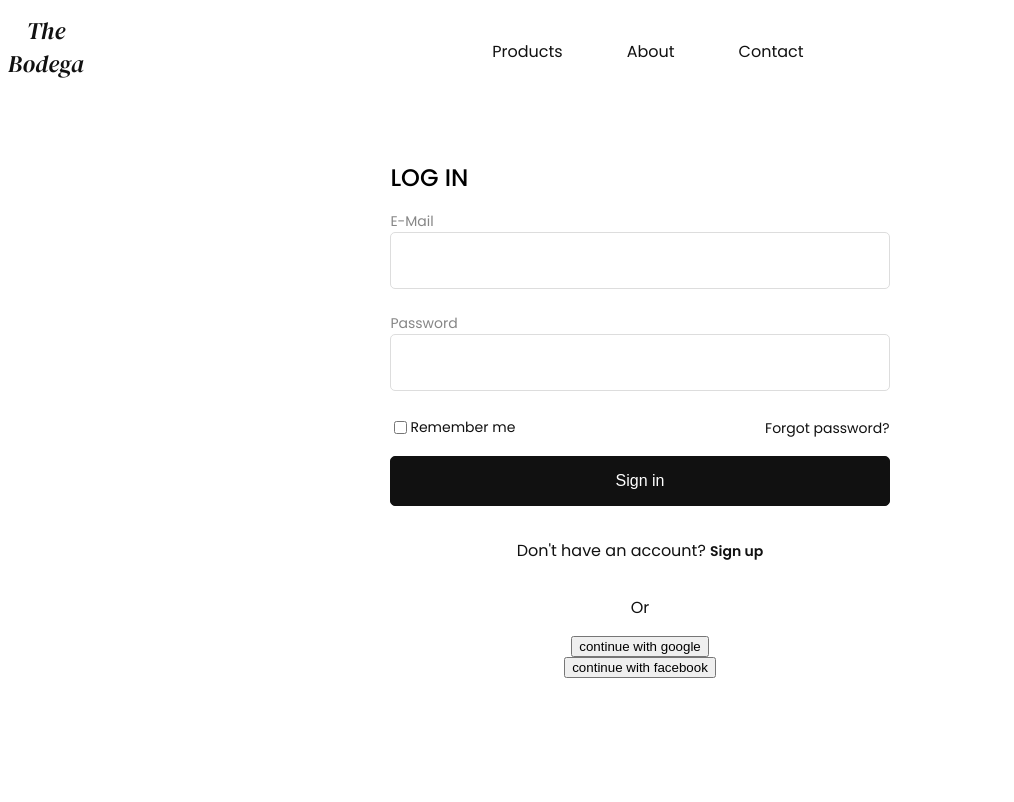
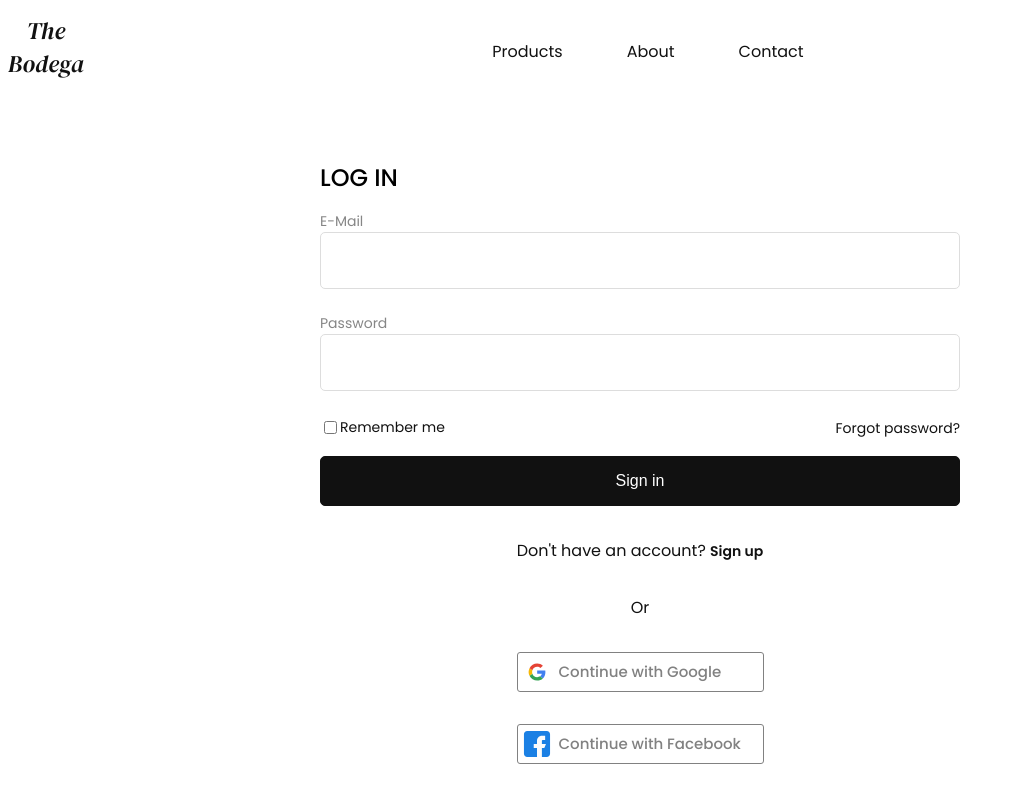
Before and after one commit to teresafranxman97/the-bodega, a React (Create React App) app: page /login in a window 1280 px wide. Shown: the top 802 px of the page, without its empty margins (0-1014 px from the left). Built offline with nearby package versions, Linux system fonts and the light colour scheme.

Commit message:
Updated styles for login with google or facebook buttons

```diff
--- a/src/firebaseConfig.js
+++ b/src/firebaseConfig.js
@@ -1,4 +1,5 @@
 import { initializeApp } from "firebase/app";
+import { GoogleAuthProvider, getAuth, FacebookAuthProvider } from "firebase/auth";
 
 const firebaseConfig = {
 	apiKey: "AIzaSyBU8eMhcpOORnFfHcNWno8w4SBv3dgWGp0",
@@ -11,3 +12,6 @@ const firebaseConfig = {
 };
 
 export const app = initializeApp(firebaseConfig);
+export const auth = getAuth();
+export const google = new GoogleAuthProvider();
+export const facebook = new FacebookAuthProvider();
--- a/src/sections/Dashboard.js
+++ b/src/sections/Dashboard.js
@@ -4,7 +4,7 @@ import { Link } from "react-router-dom";
 
 import Navbar from "../styles/sections/DashboardStyles";
 
-const Dashboard = () => {
+const Dashboard = ({ email }) => {
 	return (
 		<main>
 			<Navbar>
--- a/src/sections/login/Login.js
+++ b/src/sections/login/Login.js
@@ -3,6 +3,10 @@ import React, { useState } from "react";
 import { Link } from "react-router-dom";
 import loginSchema from "../../schema/loginSchema";
 import { FirebaseLogin } from "./FirebaseLogin";
+import { signInWithPopup } from "firebase/auth";
+import { auth, google, facebook } from "../../firebaseConfig";
+import googleSvg from "../../images/googlesvg.svg";
+import facebookSvg from "../../images/facebooksvg.svg";
 
 import {
 	LoginStyles,
@@ -11,7 +15,7 @@ import {
 } from "../../styles/sections/LoginStyles";
 
 const Login = () => {
-	const [ isLoggedIn, setIsLoggedIn ] = useState(false);
+	const [isLoggedIn, setIsLoggedIn] = useState(false);
 
 	const formik = useFormik({
 		initialValues: {
@@ -20,9 +24,15 @@ const Login = () => {
 		},
 		validationSchema: loginSchema,
 		onSubmit: (values) => {
-			FirebaseLogin(values)
+			FirebaseLogin(values);
 		},
 	});
+
+	const login = async (provider) => {
+		const result = await signInWithPopup(auth, provider);
+		setIsLoggedIn(true);
+		console.log(result);
+	};
 
 	return (
 		<LoginStyles>
@@ -76,8 +86,14 @@ const Login = () => {
 						<p>
 							<span>Or</span>
 						</p>
-						<button>continue with google</button>
-						<button>continue with facebook</button>
+						<button onClick={() => login(google)}>
+							<img src={googleSvg} alt="google logo" />
+							Continue with Google
+						</button>
+						<button onClick={() => login(facebook)}>
+							<img src={facebookSvg} alt="facebook logo" />
+							Continue with Facebook
+						</button>
 					</Buttons>
 				</form>
 			</Container>
--- a/src/sections/signup/Signup.js
+++ b/src/sections/signup/Signup.js
@@ -1,15 +1,21 @@
-import React from "react";
+import React, { useState } from "react";
 import { useFormik } from "formik";
 import signupSchema from "../../schema/signupSchema";
 import { FirebaseSignup } from "./FirebaseSignup";
+import { signInWithPopup } from "firebase/auth";
+import { auth, google, facebook } from "../../firebaseConfig";
 
 import {
 	SignupStyles,
 	Container,
 	Buttons,
 } from "../../styles/sections/SignupStyles";
+import googleSvg from "../../images/googlesvg.svg";
+import facebookSvg from "../../images/facebooksvg.svg";
 
 const Signup = () => {
+	const [isLoggedIn, setIsLoggedIn] = useState(false);
+
 	const formik = useFormik({
 		initialValues: {
 			email: "",
@@ -17,9 +23,15 @@ const Signup = () => {
 		},
 		validationSchema: signupSchema,
 		onSubmit: (values) => {
-			FirebaseSignup(values)
+			FirebaseSignup(values);
 		},
 	});
+
+	const login = async (provider) => {
+		const result = await signInWithPopup(auth, provider);
+		setIsLoggedIn(true);
+		console.log(result);
+	};
 
 	return (
 		<SignupStyles>
@@ -69,8 +81,14 @@ const Signup = () => {
 							Already have an account? <a href="/login">Sign in</a>
 						</p>
 						<p>Or</p>
-						<button>continue with google</button>
-						<button>continue with facebook</button>
+						<button onClick={() => login(google)}>
+							<img src={googleSvg} alt="google logo" />
+							Continue with Google
+						</button>
+						<button onClick={() => login(facebook)}>
+							<img src={facebookSvg} alt="facebook logo" />
+							Continue with Facebook
+						</button>
 					</Buttons>
 				</form>
 			</Container>
--- a/src/styles/sections/LoginStyles.js
+++ b/src/styles/sections/LoginStyles.js
@@ -9,7 +9,7 @@ const LoginStyles = styled.main`
 	align-items: center;
 
 	.title {
-		width: 40%;
+		width: 40rem;
 
 		h1 {
 			text-align: left;
@@ -38,7 +38,7 @@ const LoginStyles = styled.main`
 `;
 
 const Container = styled.div`
-	width: 40%;
+	width: 40rem;
 
 	form {
 		display: flex;
@@ -129,6 +129,27 @@ const Buttons = styled.div`
 			font-weight: 600;
 		}
 	}
+
+	button {
+		width: 247px;
+		padding: 5px;
+		height: 40px;
+		font-size: 15px;
+		margin: 1rem 0;
+		font-weight: 500;
+		border: 1px solid #818181;
+		background: transparent;
+		border-radius: 3px;
+		font-family: "Poppins";
+		color: #818181;
+		display: flex;
+		align-items: center;
+	}
+
+	img {
+		height: 100%;
+		margin-right: 8px;
+	}
 `;
 
 export { LoginStyles, Container, Buttons };
--- a/src/styles/sections/SignupStyles.js
+++ b/src/styles/sections/SignupStyles.js
@@ -107,6 +107,27 @@ const Buttons = styled.div`
 			color: #111111;
 		}
 	}
+
+	button {
+		width: 247px;
+		padding: 5px;
+		height: 40px;
+		font-size: 15px;
+		margin: 1rem 0;
+		font-weight: 500;
+		border: 1px solid #dddddd;
+		background: transparent;
+		border-radius: 5px;
+		font-family: "Poppins";
+		color: #818181;
+		display: flex;
+		align-items: center;
+	}
+
+	img {
+		height: 100%;
+		margin-right: 8px;
+	}
 `;
 
 export { SignupStyles, Container, Buttons };
```
Also changed, not shown: src/images/facebooksvg.svg (added), src/images/googlesvg.svg (added).
